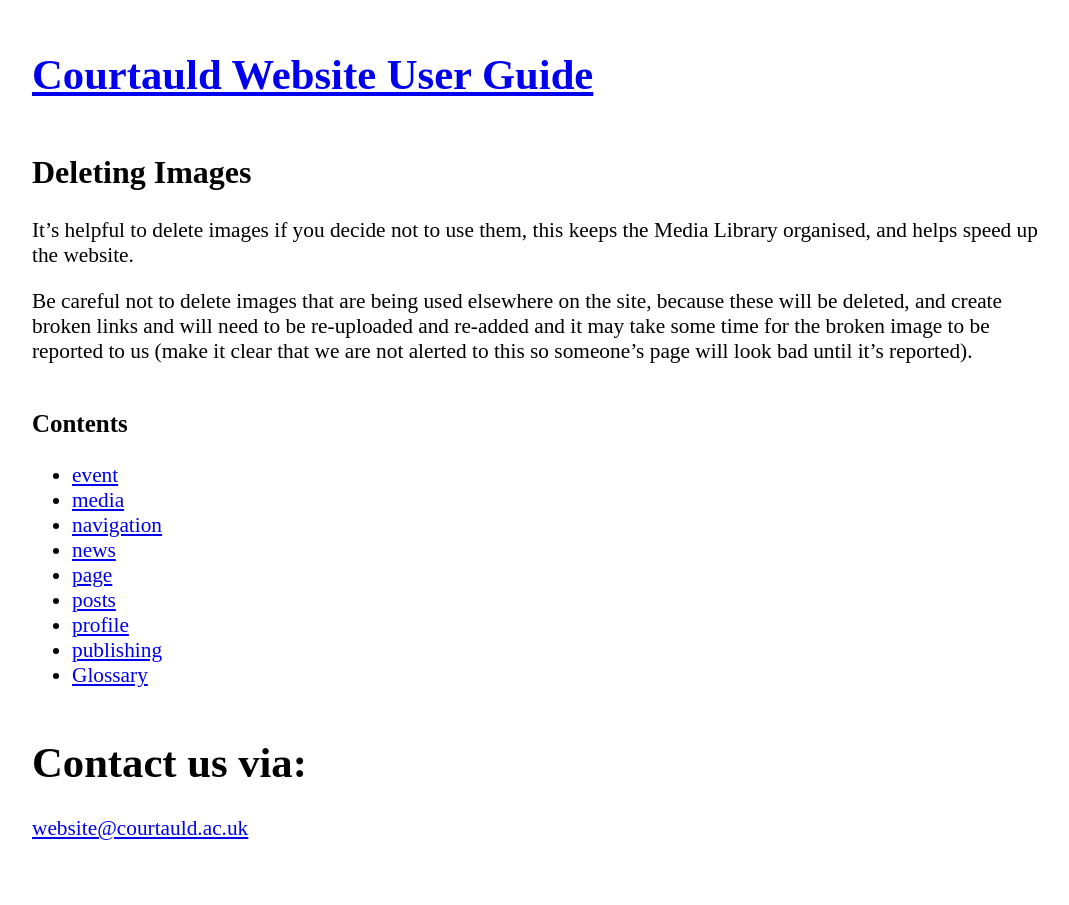
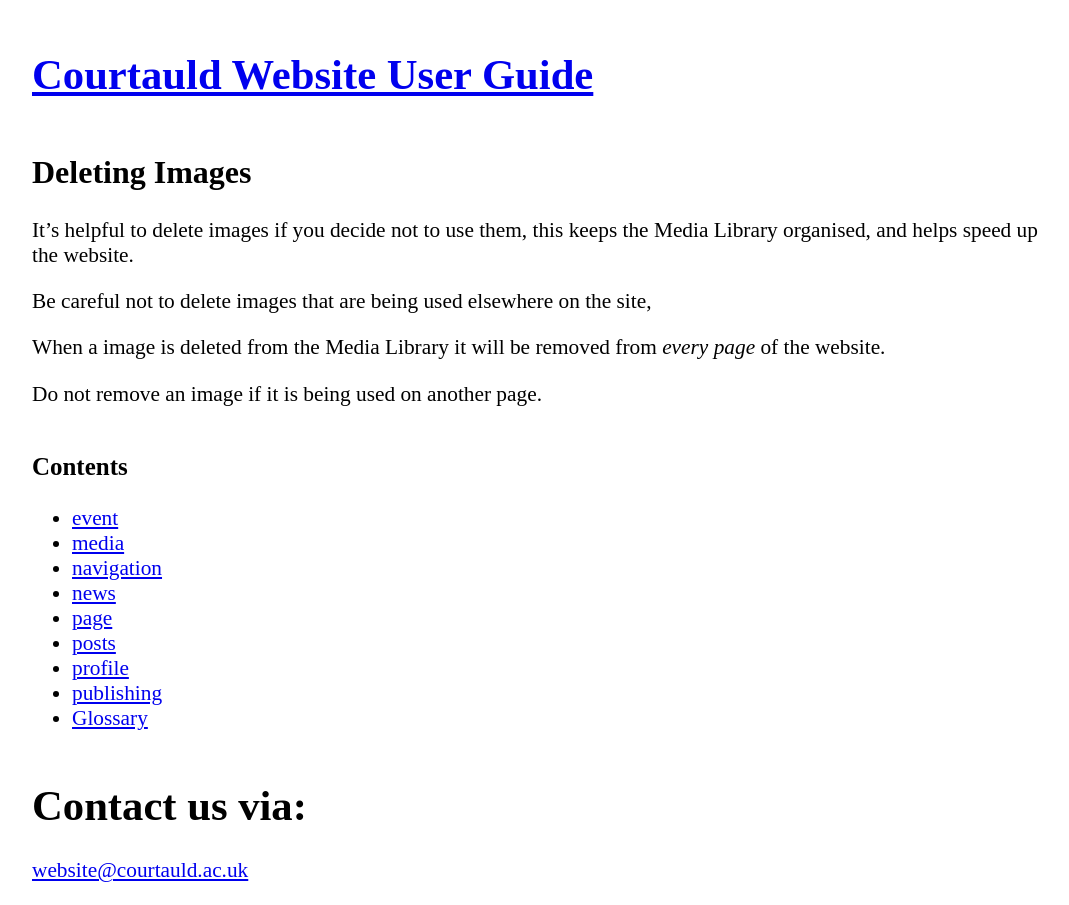
Before and after one commit to Courtauld/guide, a Jekyll site: the page built from _media/deleting-images.md, in a window 1280 px wide. Shown: the whole page, without its empty margins (96-1165 px from the left). Built offline with Jekyll 4.4.1, drawn with Linux system fonts in a browser that asks for light colours.

Commit message:
Update copy of deleting images apge

```diff
--- a/_media/deleting-images.md
+++ b/_media/deleting-images.md
@@ -3,4 +3,8 @@
 ---
 It's helpful to delete images if you decide not to use them, this keeps the Media Library organised, and helps speed up the website.
 
-Be careful not to delete images that are being used elsewhere on the site, because these will be deleted, and create broken links and will need to be re-uploaded and re-added and it may take some time for the broken image to be reported to us (make it clear that we are not alerted to this so someone's page will look bad until it's reported).
+Be careful not to delete images that are being used elsewhere on the site,
+
+When a image is deleted from the Media Library it will be removed from *every page* of the website.
+
+Do not remove an image if it is being used on another page.
```
